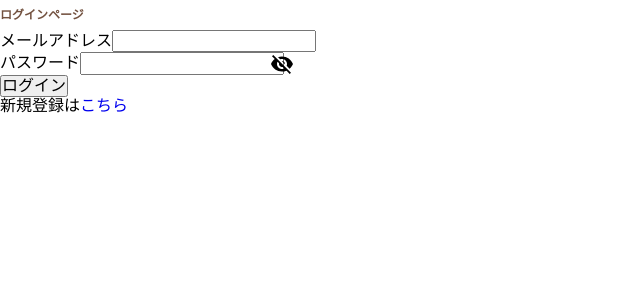
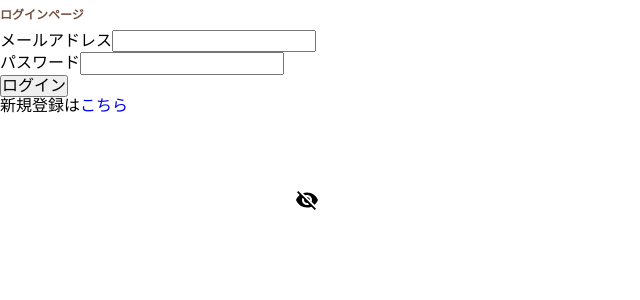
Before and after one commit to rn-vn/solution-2024, a React (Create React App) app: page / in a window 1280 px wide. Shown: the top 300 px of the page, without its empty margins (0-640 px from the left). Built offline with nearby package versions, Linux system fonts and the light colour scheme; no server answers.

Commit message:
style: change login&register css name

```diff
--- a/src/components/Login.css
+++ /dev/null
@@ -1,9 +0,0 @@
-/* パスワード表示切替アイコンです
-すべてのCSS適用後、位置を変えてください */
-
-.password-icon {
-  position: fixed;
-  left: 270px;
-  top: 8%;
-  transform: translateY(-50%);
-}
--- a/src/components/Login.js
+++ b/src/components/Login.js
@@ -1,6 +1,6 @@
 import React, { useState, useEffect } from "react";
 import '../normalize.css'
-import './Login.css'
+import './LoginRegister.css'
 
 import {
   signInWithEmailAndPassword,
--- a/src/components/Register.js
+++ b/src/components/Register.js
@@ -1,6 +1,6 @@
 import React, { useState, useEffect } from "react";
 import '../normalize.css'
-import './Register.css'
+import './LoginRegister.css'
 import { CreateDB } from "./CreateDB.js";
 
 import {
```
Also changed, not shown: src/components/LoginRegister.css (renamed from src/components/Register.css).
